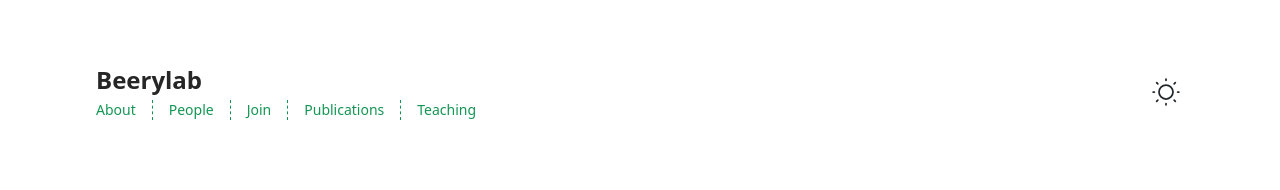
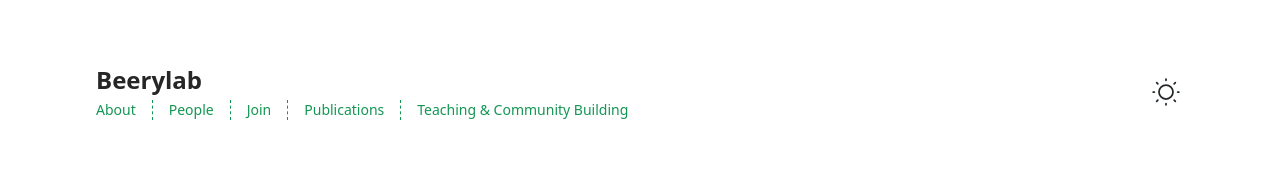
Before and after one commit to mitbeerylab/mitbeerylab.github.io, an Astro site: page /join in a window 1280 px wide. Shown: the top 190 px of the page. Built offline with nearby package versions, Linux system fonts and the light colour scheme; Astro itself is replaced by a stand-in of ours; no server answers.

Commit message:
update wording

```diff
--- a/src/components/layout/Footer.astro
+++ b/src/components/layout/Footer.astro
@@ -14,7 +14,7 @@ const year = new Date().getFullYear();
 		&copy; {siteConfig.author}
 		{year}
 	</div>
-	<SocialList />
+	<!-- <SocialList /> -->
 	<nav
 		aria-label="Affiliations"
 		class="flex gap-x-2 sm:gap-x-0 sm:divide-x sm:divide-gray-500"
--- a/src/pages/publications/[...page].astro
+++ b/src/pages/publications/[...page].astro
@@ -48,6 +48,7 @@ const descYearKeys = Object.keys(groupedByYear).sort((a, b) => +b - +a);
 
 <PageLayout meta={meta}>
 	<h1 class="title mb-6">Publications</h1>
+	{page.data.length < 3 && <p class="title text-lg mb-6">We're still new, stay tuned{page.data.length > 0 && " for more"}!</p>}
 	<div class="grid gap-y-16 sm:grid-cols-[3fr_1fr] sm:gap-x-8">
 		<section aria-label="Blog publication list">
 			{
--- a/src/pages/teaching/[...page].astro
+++ b/src/pages/teaching/[...page].astro
@@ -24,7 +24,7 @@ const { page, uniqueTags } = Astro.props;
 
 const meta = {
 	description: "Read my collection of teaching material",
-	title: "Teaching",
+	title: "Teaching & Community Building",
 };
 
 const paginationProps = {
@@ -47,7 +47,7 @@ const descYearKeys = Object.keys(groupedByYear).sort((a, b) => +b - +a);
 ---
 
 <PageLayout meta={meta}>
-	<h1 class="title mb-6">Teaching</h1>
+	<h1 class="title mb-6">Teaching & Community Building</h1>
 	<div class="grid gap-y-16 sm:gap-x-8">
 		<section aria-label="Blog teaching list">
 			{
--- a/src/site.config.ts
+++ b/src/site.config.ts
@@ -44,7 +44,7 @@ export const menuLinks: { path: string; title: string }[] = [
 	},
 	{
 		path: "/teaching/",
-		title: "Teaching",
+		title: "Teaching & Community Building",
 	},
 ];
 
```
